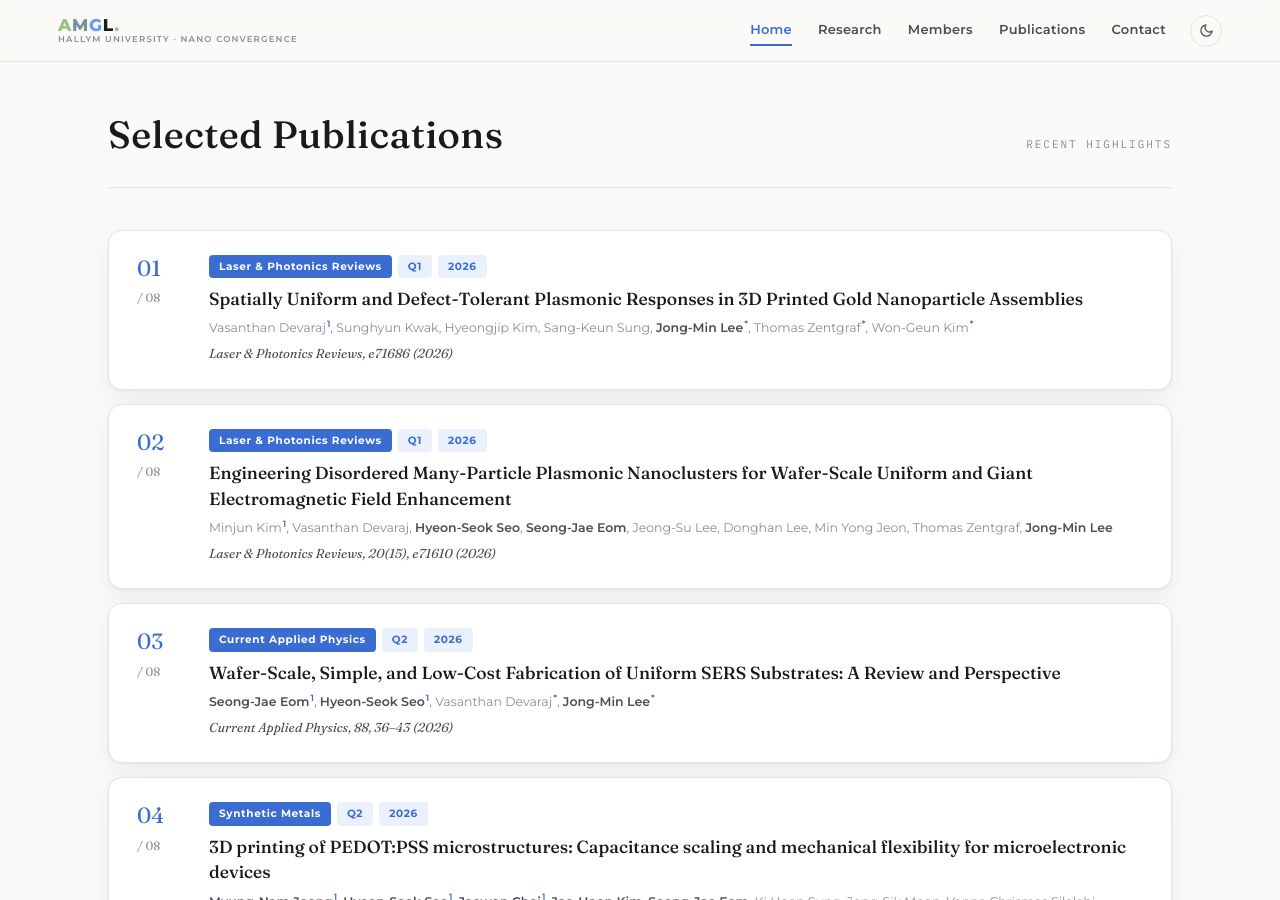
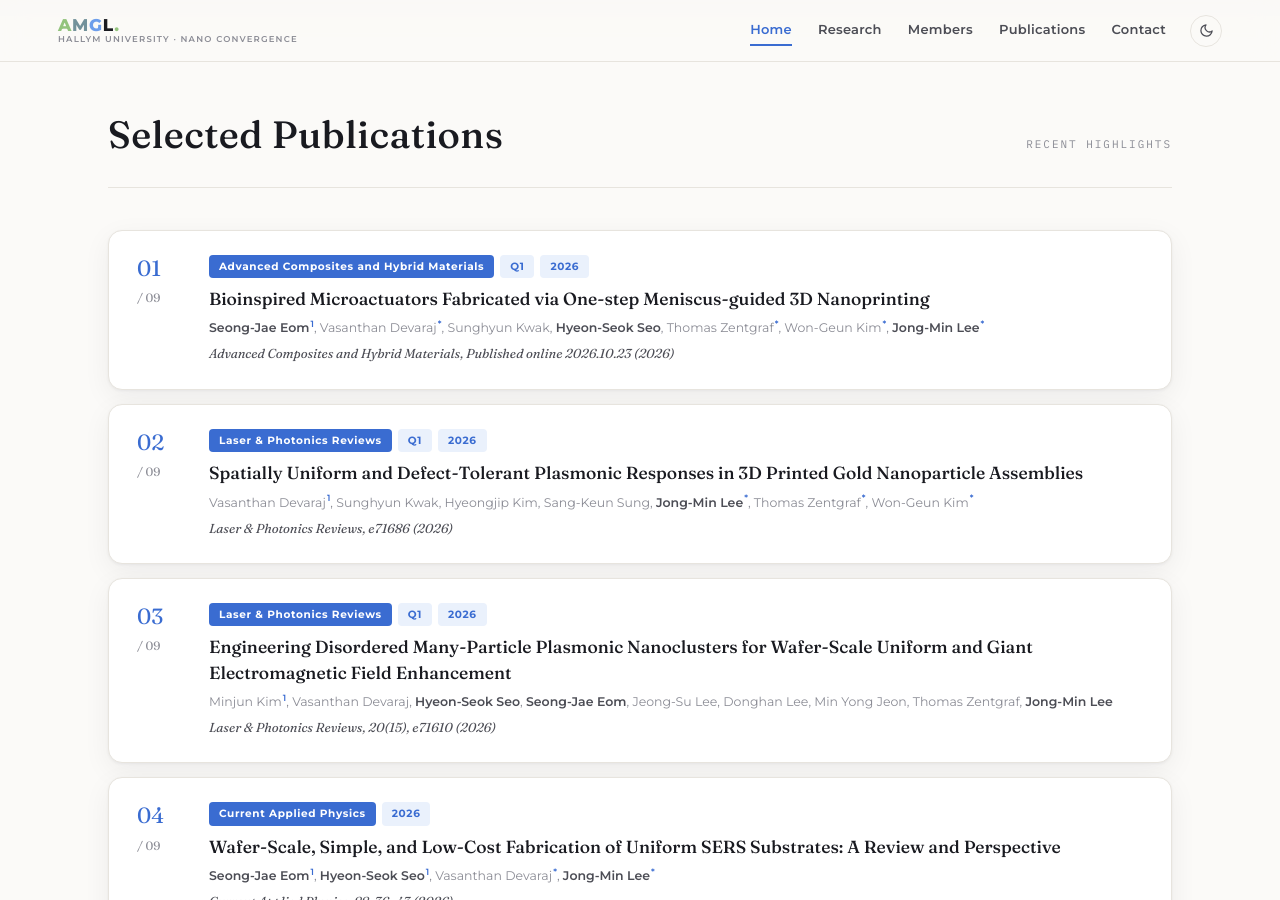
Before and after one commit to HTKRS/AMGL, a Jekyll site: the page built from index.html, in a window 1280 px wide and 900 px high, scrolled down 2114 px. Built offline with Jekyll 4.4.1, drawn with Linux system fonts in a browser that asks for light colours; some of the changed text lies outside the part shown.

Commit message:
Publications: ACHM published, add SPIE 2026 proceeding, JCR% badge for Q1 and hide Q2-Q4
Co-Authored-By: Claude Opus 5.5 <noreply@anthropic.com>
Claude-Session: https://claude.ai/code/session_01Uz45pWzNCdRaapQSu9CaUD

```diff
--- a/_data/publications.yml
+++ b/_data/publications.yml
@@ -2,11 +2,12 @@
     Nanoprinting
   authors: "Seong-Jae Eom¹, Vasanthan Devaraj*, Sunghyun Kwak, Hyeon-Seok Seo, Thomas Zentgraf*, Won-Geun Kim*, Jong-Min Lee*"
   journal: Advanced Composites and Hybrid Materials
-  info: Under review
+  info: Published online 2026.10.23
   year: 2026
+  doi: 10.1007/s42114-026-02151-5
   tag: Q1
   type: journal
-  selected: false
+  selected: true
 - title: Interface-Dependent Failure Modes of Three-Dimensional Meniscus-Guided
     Printed Free-Standing Micropillars
   authors: "Hyeok Jeong¹, Ji-Houn Ahn, Soo-Young Bae, Seong-Jae Eom, Hyeon-Seok Seo, Min-Ki Choi, Jae-Hoon Park, Won-Geun Kim*, Jong-Min Lee*"
@@ -36,6 +37,15 @@
   tag: Q1
   type: journal
   selected: true
+- title: Fabrication of uniform, high-field-enhanced plasmonic satellite clusters
+    using multidewetting
+  authors: "Minjun Kim¹, Vasanthan Devaraj, Hyeon-Seok Seo, Seong-Jae Eom, Jeong-Su Lee, Donghan Lee, Thomas Zentgraf, Jong-Min Lee, Min Yong Jeon"
+  journal: "Proc. SPIE 13908, Quantum Sensing and Nano Electronics and Photonics XXII"
+  info: 139080W
+  year: 2026
+  doi: 10.1117/12.3095416
+  type: conference
+  selected: false
 - title: "Wafer-Scale, Simple, and Low-Cost Fabrication of Uniform SERS
     Substrates: A Review and Perspective"
   authors: "Seong-Jae Eom¹, Hyeon-Seok Seo¹, Vasanthan Devaraj*, Jong-Min Lee*"
--- /dev/null
+++ b/_includes/pub-tag.html
@@ -0,0 +1,14 @@
+{%- comment -%}
+  논문 배지
+  - jcr 값이 있으면 "JCR 상위 n%" 배지 (Q1 논문에만 입력)
+  - Q2~Q4 배지는 표시하지 않음
+  - Q1인데 jcr 값이 아직 없으면 임시로 "Q1" 표시
+  - 그 밖의 tag(예: Front Cover)는 그대로 표시
+{%- endcomment -%}
+{%- assign p = include.pub -%}
+{%- if p.jcr -%}<span class="badge soft">JCR {{ p.jcr }}%</span>{%- endif -%}
+{%- if p.tag and p.tag != 'Q2' and p.tag != 'Q3' and p.tag != 'Q4' -%}
+  {%- unless p.tag == 'Q1' and p.jcr -%}
+  <span class="badge {% if p.tag == 'Front Cover' %}gold{% else %}soft{% endif %}">{{ p.tag }}</span>
+  {%- endunless -%}
+{%- endif -%}
--- a/index.html
+++ b/index.html
@@ -92,7 +92,7 @@ hero: true
         <div>
           <div class="pub-badges">
             <span class="badge">{{ pub.journal }}</span>
-            {% if pub.tag %}<span class="badge {% if pub.tag == 'Front Cover' %}gold{% else %}soft{% endif %}">{{ pub.tag }}</span>{% endif %}
+            {% include pub-tag.html pub=pub %}
             <span class="badge soft">{{ pub.year }}</span>
           </div>
           <h3 class="pub-title">{% if pub.doi %}<a href="https://doi.org/{{ pub.doi }}" target="_blank" rel="noopener">{{ pub.title }}</a>{% elsif pub.url %}<a href="{{ pub.url }}" target="_blank" rel="noopener">{{ pub.title }}</a>{% else %}{{ pub.title }}{% endif %}</h3>
--- a/publications.html
+++ b/publications.html
@@ -41,7 +41,7 @@ permalink: /publications/
         <div>
           <div class="pub-badges">
             <span class="badge">{{ pub.journal }}</span>
-            {% if pub.tag %}<span class="badge {% if pub.tag == 'Front Cover' %}gold{% else %}soft{% endif %}">{{ pub.tag }}</span>{% endif %}
+            {% include pub-tag.html pub=pub %}
             {% if pub.type == 'patent' %}<span class="badge soft">Patent</span>{% endif %}
             {% if pub.type == 'conference' %}<span class="badge soft">Conference</span>{% endif %}
           </div>
```
Also changed, not shown: .pages.yml.
